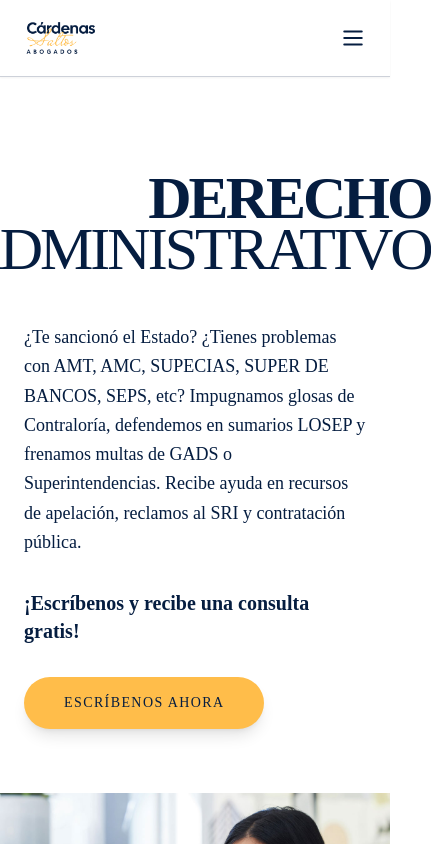
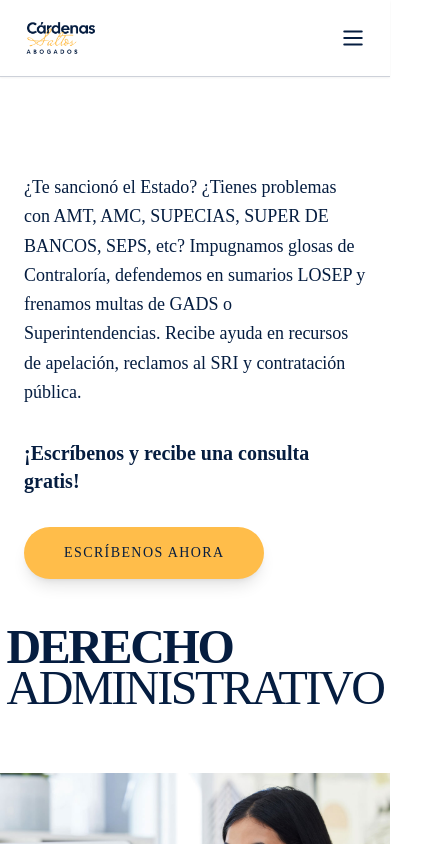
Before and after one commit to DevCardenasS/web-cardenas-saltos, a Next.js app: page /administrativo in a window 390 px wide. Shown: the top 844 px of the page, 431 px wide, since content can reach past the window. Built offline with nearby package versions, Linux system fonts and the light colour scheme.

Commit message:
Update administrativo.js

```diff
--- a/pages/administrativo.js
+++ b/pages/administrativo.js
@@ -83,8 +83,8 @@ export default function Administrativo() {
       <section className="pt-24 pb-16 px-6">
         <div className="max-w-7xl mx-auto flex flex-col lg:flex-row items-center gap-12">
 
-          {/* Columna Izquierda: Textos y Botón */}
-          <div className="lg:w-1/2 order-2 lg:order-1">
+          {/* Columna de Texto: Aparece PRIMERO en móvil y a la IZQUIERDA en desktop */}
+          <div className="lg:w-1/2 order-1 lg:order-1">
             <p className="text-[#051d40] text-lg md:text-xl leading-relaxed mb-8 font-normal">
               ¿Te sancionó el Estado? ¿Tienes problemas con AMT, AMC, SUPECIAS, SUPER DE BANCOS, SEPS, etc?
               Impugnamos glosas de Contraloría, defendemos en sumarios LOSEP y frenamos multas de GADS o Superintendencias.
@@ -103,9 +103,9 @@ export default function Administrativo() {
             </a>
           </div>
 
-          {/* Columna Derecha: Título Principal */}
-          <div className="lg:w-1/2 order-1 lg:order-2">
-            <h1 className="text-[#051d40] text-6xl md:text-8xl lg:text-9xl uppercase tracking-tighter leading-[0.85] text-right">
+          {/* Columna de Título: Aparece DEBAJO en móvil y a la DERECHA en desktop */}
+          <div className="lg:w-1/2 order-2 lg:order-2">
+            <h1 className="text-[#051d40] text-5xl md:text-[5rem] uppercase tracking-tighter leading-[0.85] lg:text-right">
               <span className="block font-black">Derecho</span>
               <span className="block font-medium">administrativo</span>
             </h1>
@@ -133,7 +133,6 @@ export default function Administrativo() {
             {/* Lado Izquierdo: Título y descripción (Azul) */}
             <div className="lg:w-2/5 bg-[#051d40] p-10 md:p-14 flex flex-col justify-between">
               <div>
-                {/* Título en minúsculas (solo primera letra capital) */}
                 <h3 className="text-[#ffbd4a] text-3xl md:text-4xl font-black leading-tight">
                   {servicio.titulo}
                 </h3>
```
